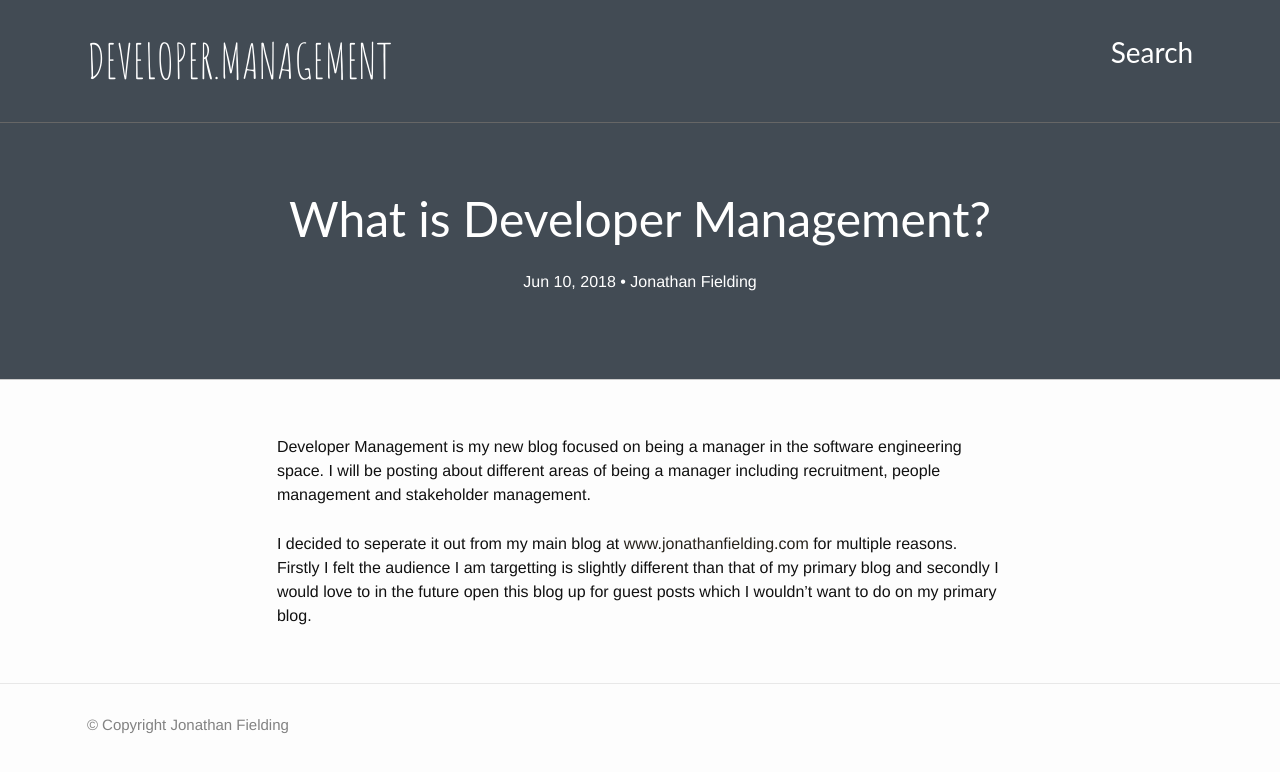
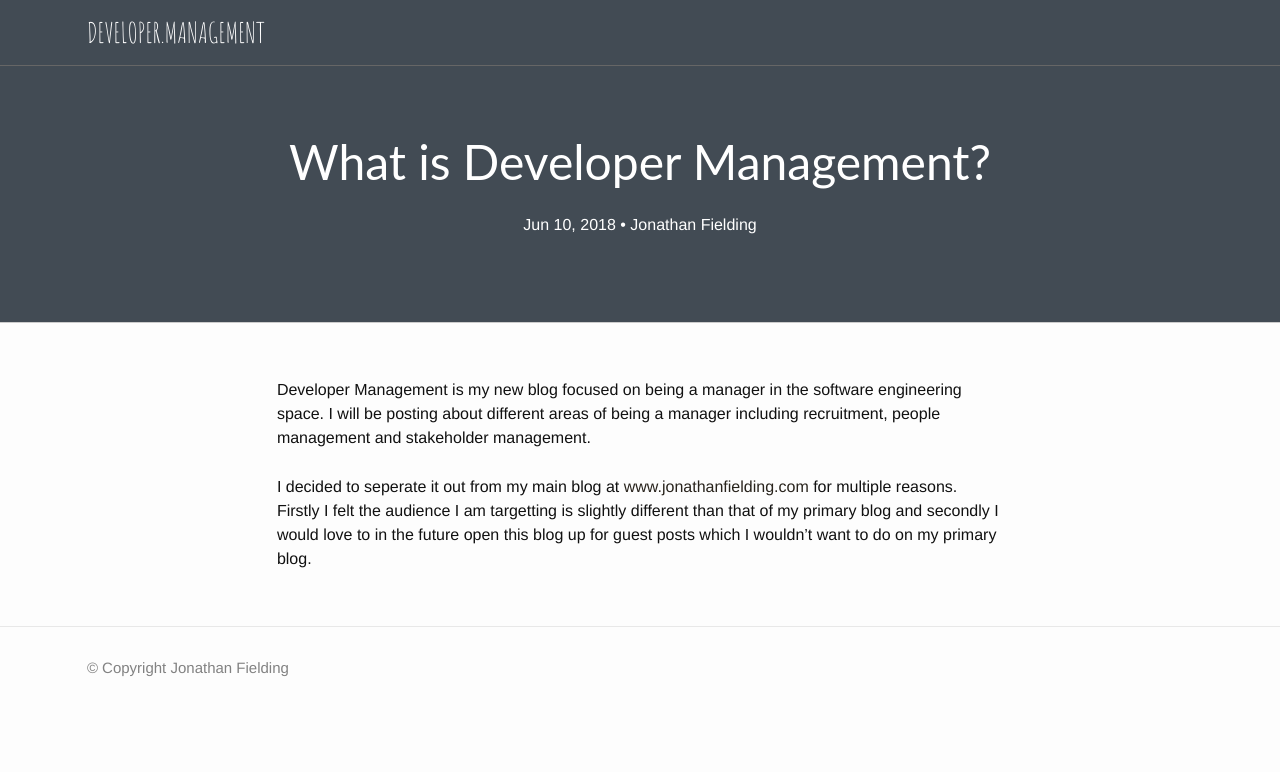
Before and after one commit to jonathan-fielding/developer.management, a Jekyll site: the page built from _posts/posts/2010-10-24-new-site.md, in a window 1280 px wide. Shown: the top 772 px of the page. Built offline with Jekyll 4.4.1, drawn with Linux system fonts in a browser that asks for light colours; comment, search, counter and statistics services are not loaded.

Commit message:
working on post pages

```diff
--- a/_includes/header.html
+++ b/_includes/header.html
@@ -1,7 +1,11 @@
 <header role="banner" class="global-header">
     <div class="container">
-        <h1 class="global-header--title h1 title-font"><a href="/">DEVELOPER.MANAGEMENT</a></h1>
-
-        <a href="/search.html" class="global-header--search h3 margin-0">Search</a>
+        {% if layout.bodyclass == "post" %}
+            <h1 class="global-header--title h3 title-font"><a href="/">DEVELOPER.MANAGEMENT</a></h1>
+        {% else %}
+            <h1 class="global-header--title h1 title-font"><a href="/">DEVELOPER.MANAGEMENT</a></h1>
+        {% endif %}
+<!--
+        <a href="/search.html" class="global-header--search h3 margin-0">Search</a> -->
     </div>
 </header>
--- a/_layouts/default.html
+++ b/_layouts/default.html
@@ -4,7 +4,7 @@
         {% include head.html %}
     </head>
 
-    <body>
+    <body class="{{ layout.bodyclass }}">
 
         {{ content }}
 
--- a/_layouts/post.html
+++ b/_layouts/post.html
@@ -1,5 +1,6 @@
 ---
 layout: default
+bodyclass: post
 ---
 
 
--- a/_sass/_global-header.scss
+++ b/_sass/_global-header.scss
@@ -3,6 +3,10 @@
     overflow: auto;
     padding: 35px 0;
     border-bottom: 1px solid #666;
+
+  .post & {
+    padding: 15px 0;
+  }
 
   &--title {
       margin: 0!important;
```
